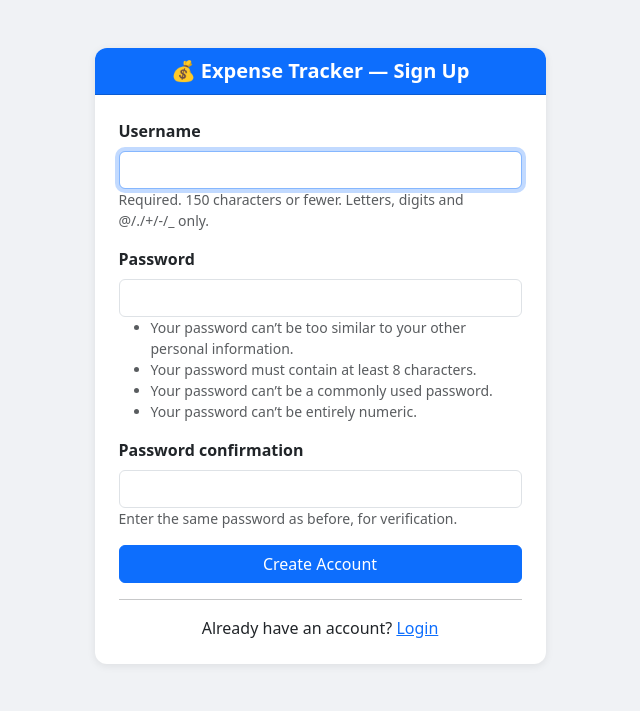
After one commit to isalmanasghar/expense-tracker, a Django app: page /signup/ in a window 1280 px wide. The commit adds this page. Shown: the top 711 px of the page, without its empty margins (320-960 px from the left). Run offline with Django 5.2, Linux system fonts and the light colour scheme.

Commit message:
Add user authentication

```diff
--- a/expense_tracker/settings.py
+++ b/expense_tracker/settings.py
@@ -83,7 +83,7 @@ DATABASES = {
         'ENGINE': 'django.db.backends.mysql',
         'NAME': os.environ.get('MYSQLDATABASE', 'expense_tracker_db'),
         'USER': os.environ.get('MYSQLUSER', 'root'),
-        'PASSWORD': os.environ.get('MYSQLPASSWORD', 'yourpassword'),
+        'PASSWORD': os.environ.get('MYSQLPASSWORD', 'Strong#123'),
         'HOST': os.environ.get('MYSQLHOST', 'localhost'),
         'PORT': os.environ.get('MYSQLPORT', '3306'),
     }
@@ -126,3 +126,4 @@ USE_TZ = True
 
 STATIC_URL = 'static/'
 STATIC_ROOT = BASE_DIR / 'staticfiles'
+LOGIN_URL = '/login/'
--- a/expenses/models.py
+++ b/expenses/models.py
@@ -1,6 +1,6 @@
 from django.db import models
+from django.contrib.auth.models import User
 
-# Create your models here.
 class Expense(models.Model):
     CATEGORY_CHOICES = [
         ('Food', 'Food'),
@@ -11,6 +11,7 @@ class Expense(models.Model):
         ('Other', 'Other'),
     ]
 
+    user = models.ForeignKey(User, on_delete=models.CASCADE)
     title = models.CharField(max_length=200)
     amount = models.DecimalField(max_digits=10, decimal_places=2)
     category = models.CharField(max_length=100, choices=CATEGORY_CHOICES)
--- /dev/null
+++ b/expenses/templates/expenses/signup.html
@@ -0,0 +1,50 @@
+<!DOCTYPE html>
+<html lang="en">
+<head>
+    <meta charset="UTF-8">
+    <meta name="viewport" content="width=device-width, initial-scale=1.0">
+    <title>Sign Up</title>
+    <link href="https://cdn.jsdelivr.net/npm/bootstrap@5.3.0/dist/css/bootstrap.min.css" rel="stylesheet">
+    <style>
+        body { background: #f0f2f5; }
+        .card { border: none; border-radius: 12px; box-shadow: 0 2px 8px rgba(0,0,0,0.08); }
+        .card-header { border-radius: 12px 12px 0 0 !important; font-weight: 600; }
+    </style>
+</head>
+<body>
+<div class="container py-5">
+    <div class="row justify-content-center">
+        <div class="col-md-5">
+            <div class="card">
+                <div class="card-header bg-primary text-white text-center fs-5">
+                    💰 Expense Tracker — Sign Up
+                </div>
+                <div class="card-body p-4">
+                    <form method="POST">
+                        {% csrf_token %}
+                        {% for field in form %}
+                        <div class="mb-3">
+                            <label class="form-label fw-semibold">{{ field.label }}</label>
+                            {{ field }}
+                            {% if field.help_text %}
+                                <div class="text-muted small">{{ field.help_text }}</div>
+                            {% endif %}
+                            {% if field.errors %}
+                                <div class="text-danger small">{{ field.errors }}</div>
+                            {% endif %}
+                        </div>
+                        {% endfor %}
+                        <button type="submit" class="btn btn-primary w-100">Create Account</button>
+                    </form>
+                    <hr>
+                    <p class="text-center mb-0">Already have an account? <a href="/login/">Login</a></p>
+                </div>
+            </div>
+        </div>
+    </div>
+</div>
+<script>
+    document.querySelectorAll('input').forEach(el => el.classList.add('form-control'));
+</script>
+</body>
+</html>
--- a/expenses/urls.py
+++ b/expenses/urls.py
@@ -5,4 +5,7 @@ urlpatterns = [
     path('', views.expense_list, name='expense_list'),
     path('delete/<int:id>/', views.delete_expense, name='delete_expense'),
     path('edit/<int:id>/', views.edit_expense, name='edit_expense'),
+    path('signup/', views.signup_view, name='signup'),
+    path('login/', views.login_view, name='login'),
+    path('logout/', views.logout_view, name='logout'),
 ]
--- a/expenses/views.py
+++ b/expenses/views.py
@@ -1,20 +1,21 @@
+from django.shortcuts import render, redirect, get_object_or_404
+from django.contrib.auth import login, logout, authenticate
+from django.contrib.auth.forms import UserCreationForm, AuthenticationForm
+from django.contrib.auth.decorators import login_required
 from django.db.models import Sum
 from django.db.models.functions import TruncMonth
-from django.shortcuts import render, redirect, get_object_or_404
-from django.db.models import Sum
 from .models import Expense
 from .forms import ExpenseForm
 import json
 
+@login_required
 def expense_list(request):
-    expenses = Expense.objects.all().order_by('-date')
+    expenses = Expense.objects.filter(user=request.user).order_by('-date')
 
-    # Read filter values from the URL
     category = request.GET.get('category', '')
     start_date = request.GET.get('start_date', '')
     end_date = request.GET.get('end_date', '')
 
-    # Apply filters if provided
     if category:
         expenses = expenses.filter(category=category)
     if start_date:
@@ -24,7 +25,6 @@ def expense_list(request):
 
     total = sum(e.amount for e in expenses)
 
-    # Group by category for the chart
     category_data = (
         expenses
         .values('category')
@@ -32,15 +32,13 @@ def expense_list(request):
         .order_by('category')
     )
 
-    # Monthly summary
     monthly_data = (
-        Expense.objects.order_by('-date')
+        Expense.objects.filter(user=request.user)
         .annotate(month=TruncMonth('date'))
         .values('month')
         .annotate(total=Sum('amount'))
         .order_by('-month')
     )
-
 
     chart_labels = json.dumps([item['category'] for item in category_data])
     chart_values = json.dumps([float(item['total']) for item in category_data])
@@ -50,7 +48,9 @@ def expense_list(request):
     if request.method == 'POST':
         form = ExpenseForm(request.POST)
         if form.is_valid():
-            form.save()
+            expense = form.save(commit=False)
+            expense.user = request.user
+            expense.save()
             return redirect('expense_list')
 
     return render(request, 'expenses/expense_list.html', {
@@ -65,14 +65,15 @@ def expense_list(request):
         'monthly_data': monthly_data,
     })
 
+@login_required
 def delete_expense(request, id):
-    expense = Expense.objects.get(id=id)
+    expense = get_object_or_404(Expense, id=id, user=request.user)
     expense.delete()
     return redirect('expense_list')
 
-
+@login_required
 def edit_expense(request, id):
-    expense = get_object_or_404(Expense, id=id)
+    expense = get_object_or_404(Expense, id=id, user=request.user)
     form = ExpenseForm(instance=expense)
 
     if request.method == 'POST':
@@ -85,3 +86,31 @@ def edit_expense(request, id):
         'form': form,
         'expense': expense,
     })
+
+def signup_view(request):
+    if request.user.is_authenticated:
+        return redirect('expense_list')
+    form = UserCreationForm()
+    if request.method == 'POST':
+        form = UserCreationForm(request.POST)
+        if form.is_valid():
+            user = form.save()
+            login(request, user)
+            return redirect('expense_list')
+    return render(request, 'expenses/signup.html', {'form': form})
+
+def login_view(request):
+    if request.user.is_authenticated:
+        return redirect('expense_list')
+    form = AuthenticationForm()
+    if request.method == 'POST':
+        form = AuthenticationForm(data=request.POST)
+        if form.is_valid():
+            user = form.get_user()
+            login(request, user)
+            return redirect('expense_list')
+    return render(request, 'expenses/login.html', {'form': form})
+
+def logout_view(request):
+    logout(request)
+    return redirect('login')
```
Also changed, not shown: expenses/templates/expenses/expense_list.html (+7 -1 lines), expenses/templates/expenses/login.html (added, +47 -0 lines), expenses/migrations/0002_expense_user.py (added).
